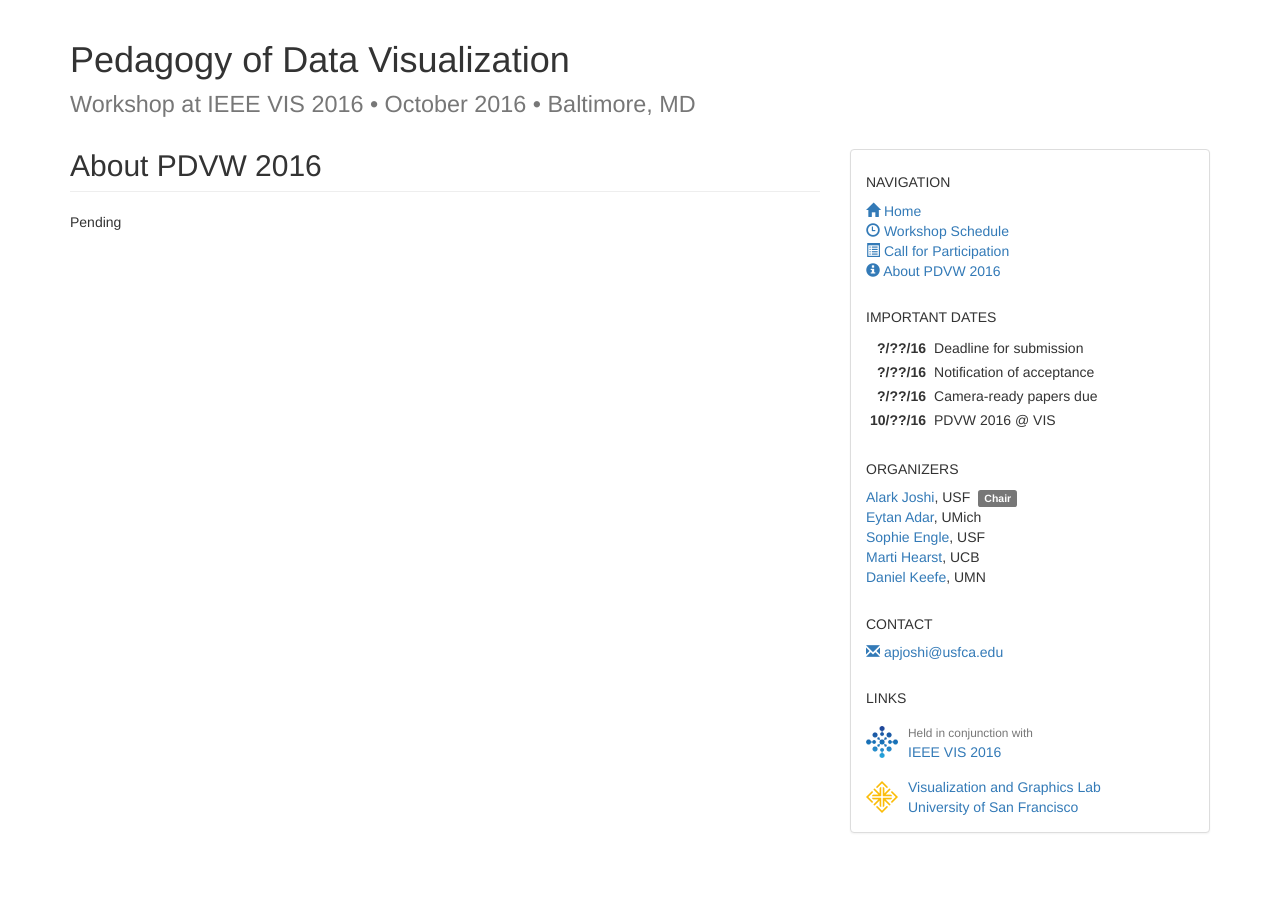
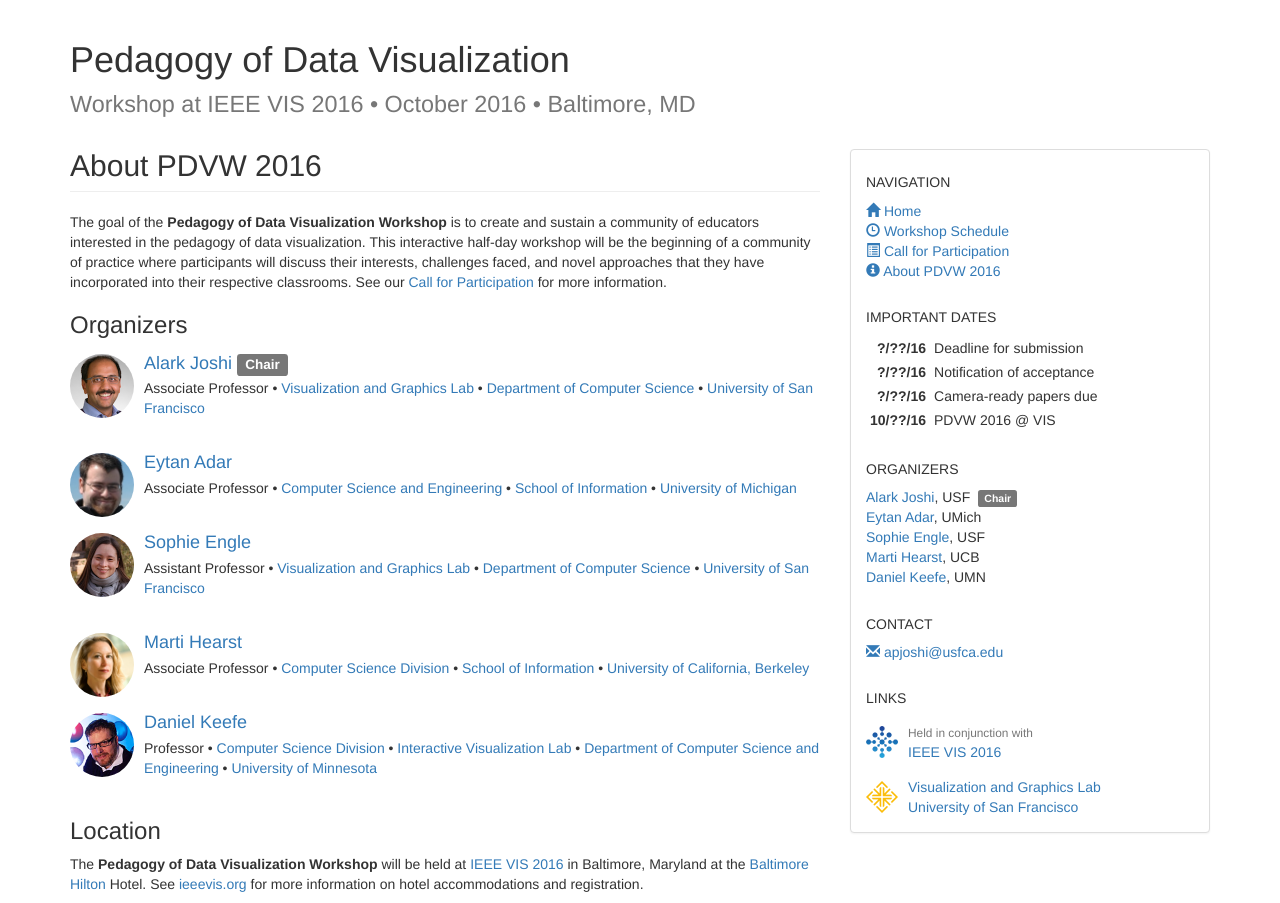
Before and after one commit to usfvgl/pdvw, a Jekyll site: the page built from 2016/about.html, in a window 1280 px wide. Shown: the top 903 px of the page. Built offline with Jekyll 4.4.1, drawn with Linux system fonts in a browser that asks for light colours.

Commit message:
Adding basic about page.

```diff
--- a/2016/about.html
+++ b/2016/about.html
@@ -3,4 +3,104 @@
 title: About PDVW 2016
 ---
 
-Pending
+<p>The goal of the <strong>Pedagogy of Data Visualization Workshop</strong> is to create and sustain a community of educators interested in the pedagogy of data visualization. This interactive half-day workshop will be the beginning of a community of practice where participants will discuss their interests, challenges faced, and novel approaches that they have incorporated into their respective classrooms. See our <a href="{{ site.github.url }}/2016/cfp.html">Call for Participation</a> for more information.</p>
+
+<h3>Organizers</h3>
+
+<div class="media">
+  <div class="media-left">
+    <a href="#">
+      <img class="media-object img-circle" src="{{ site.github.url }}/2016/images/joshi.png" width="64">
+    </a>
+  </div>
+  <div class="media-body">
+    <h4 class="media-heading"><a href="http://cs.usfca.edu/~apjoshi/">Alark Joshi</a> <span class="label label-default">Chair</span></h4>
+    <address>
+      Associate Professor &bull;
+      <a href="http://vgl.cs.usfca.edu/">Visualization and Graphics Lab</a> &bull;
+      <a href="http://cs.usfca.edu/">Department of Computer Science</a> &bull;
+      <a href="http://usfca.edu/">University of San Francisco</a>
+    </address>
+  </div>
+</div>
+
+<div class="media">
+  <div class="media-left">
+    <a href="#">
+      <img class="media-object img-circle" src="{{ site.github.url }}/2016/images/eadar.jpg" width="64">
+    </a>
+  </div>
+  <div class="media-body">
+    <h4 class="media-heading"><a href="http://www.cond.org/">Eytan Adar</a></h4>
+    <address>
+      Associate Professor &bull;
+      <a href="http://www.cse.umich.edu/">Computer Science and Engineering</a> &bull;
+      <a href="https://www.si.umich.edu/">School of Information</a> &bull;
+      <a href="http://umich.edu/">University of Michigan</a>
+    </address>
+  </div>
+</div>
+
+<div class="media">
+  <div class="media-left">
+    <a href="#">
+      <img class="media-object img-circle" src="{{ site.github.url }}/2016/images/engle.png" width="64">
+    </a>
+  </div>
+  <div class="media-body">
+    <h4 class="media-heading"><a href="http://sjengle.cs.usfca.edu/">Sophie Engle</a></h4>
+    <address>
+      Assistant Professor &bull;
+      <a href="http://vgl.cs.usfca.edu/">Visualization and Graphics Lab</a> &bull;
+      <a href="http://cs.usfca.edu/">Department of Computer Science</a> &bull;
+      <a href="http://usfca.edu/">University of San Francisco</a>
+    </address>
+  </div>
+</div>
+
+<div class="media">
+  <div class="media-left">
+    <a href="#">
+      <img class="media-object img-circle" src="{{ site.github.url }}/2016/images/hearst.jpg" width="64">
+    </a>
+  </div>
+  <div class="media-body">
+    <h4 class="media-heading"><a href="http://people.ischool.berkeley.edu/~hearst/">Marti Hearst</a></h4>
+    <address>
+      Associate Professor &bull;
+      <a href="http://www.cs.berkeley.edu/">Computer Science Division</a> &bull;
+      <a href="http://www.ischool.berkeley.edu/">School of Information</a> &bull;
+      <a href="http://www.berkeley.edu/">University of California, Berkeley</a>
+    </address>
+  </div>
+</div>
+
+<div class="media">
+  <div class="media-left">
+    <a href="#">
+      <img class="media-object img-circle" src="{{ site.github.url }}/2016/images/keefe.png" width="64">
+    </a>
+  </div>
+  <div class="media-body">
+    <h4 class="media-heading"><a href="http://www-users.cs.umn.edu/~keefe/">Daniel Keefe</a></h4>
+    <address>
+      Professor &bull;
+      <a href="http://www.cs.berkeley.edu/">Computer Science Division</a> &bull;
+      <a href="http://ivlab.cs.umn.edu/">Interactive Visualization Lab</a> &bull;
+      <a href="https://www.cs.umn.edu/">Department of Computer Science and Engineering</a> &bull;
+      <a href="http://www.umn.edu/">University of Minnesota</a>
+    </address>
+  </div>
+</div>
+
+<h3>Location</h3>
+
+<p>The <strong>Pedagogy of Data Visualization Workshop</strong> will be held at <a href="http://ieeevis.org/">IEEE VIS 2016</a> in Baltimore, Maryland at the <a href="http://www3.hilton.com/en/hotels/maryland/hilton-baltimore-BWICCHH/index.html">Baltimore Hilton</a> Hotel. See <a href="http://ieeevis.org/">ieeevis.org</a> for more information on hotel accommodations and registration.</p>
+
+<div class="row">
+  <div class="col-xs-12 col-sm-10">
+    <div class="embed-responsive embed-responsive-16by9 img-thumbnail">
+      <iframe class="embed-responsive-item" src="https://www.google.com/maps/embed?pb=!1m18!1m12!1m3!1d3088.103461508197!2d-76.62332738384734!3d39.2859041315533!2m3!1f0!2f0!3f0!3m2!1i1024!2i768!4f13.1!3m3!1m2!1s0x89c8035ef9635653%3A0x155ae139fe88ad04!2sHilton+Baltimore!5e0!3m2!1sen!2sus!4v1465238289734"></iframe>
+    </div>
+  </div>
+</div>
```
